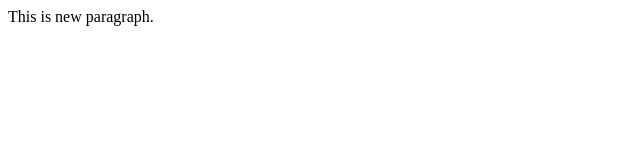
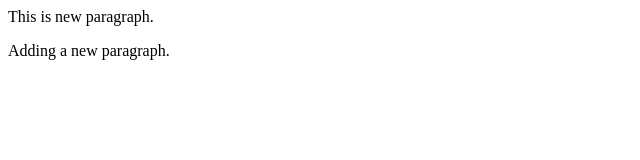
Before and after one commit to SharmaS1402/local-repo, a plain HTML site: page index.html in a window 1280 px wide. Shown: the whole page, without its empty margins (0-640 px from the left). Drawn offline with Linux system fonts and the light colour scheme.

Commit message:
adding new paragraph

```diff
--- a/index.html
+++ b/index.html
@@ -1 +1,2 @@
 <p>This is new paragraph.</p>
+<p>Adding a new paragraph.</p>
```
